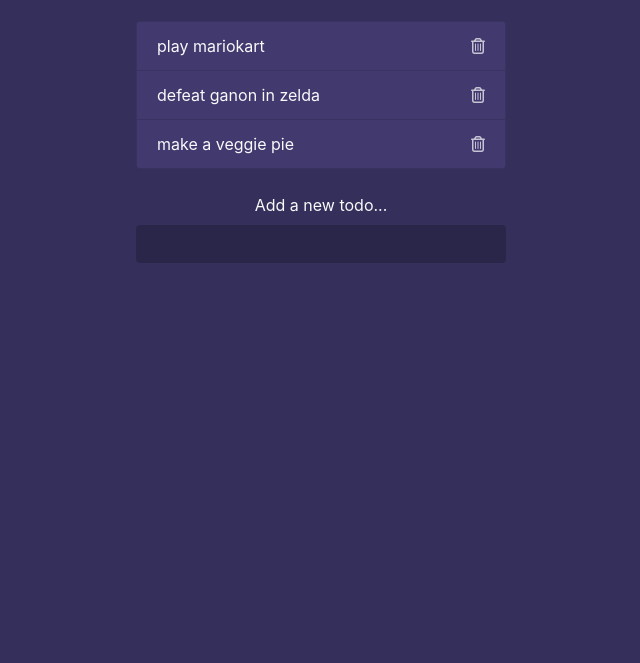
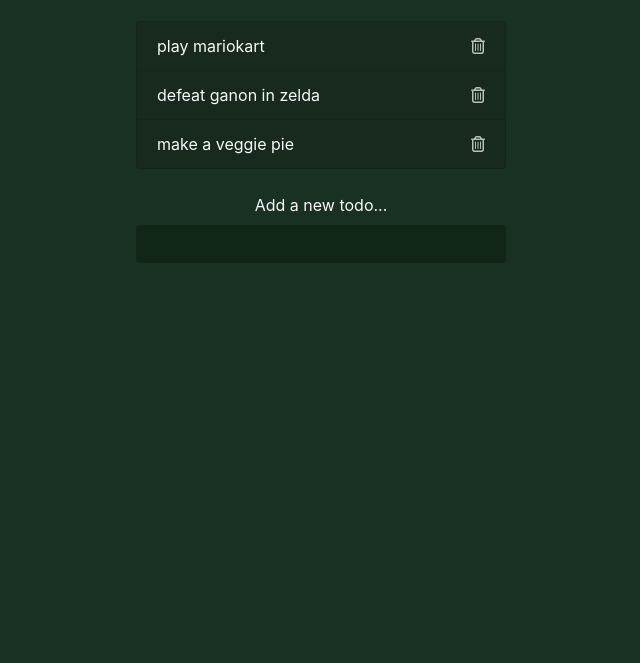
Before and after one commit to edensharvit/todolist, a plain HTML site: page index.html in a window 1280 px wide. Shown: the part 137-800 px from the top of the page, without its empty margins (319-959 px from the left). Drawn offline with nearby package versions, Linux system fonts and the light colour scheme.

Commit message:
sixth commit - style changes

```diff
--- a/styles.css
+++ b/styles.css
@@ -1,5 +1,12 @@
+:root {
+  /* CSS */
+  --color-tf: hsla(139, 35%, 11%, 0.911);
+  --color-background: hsla(142, 86%, 6%, 0.904);
+  --color-todo: hsla(137, 27%, 13%, 0.87);
+}
+
 body {
-  background: #352f5b;
+  background: var(--color-background);
 }
 
 .container {
@@ -10,12 +17,12 @@ input[type='text'],
 input[type='text']:focus {
   color: #fff;
   border: none;
-  background: rgba(0, 0, 0, 0.2);
+  background: var(--color-tf);
   max-width: 400px;
 }
 
 .todos li {
-  background: #423a6f;
+  background: var(--color-todo);
 }
 
 .delete {
```
